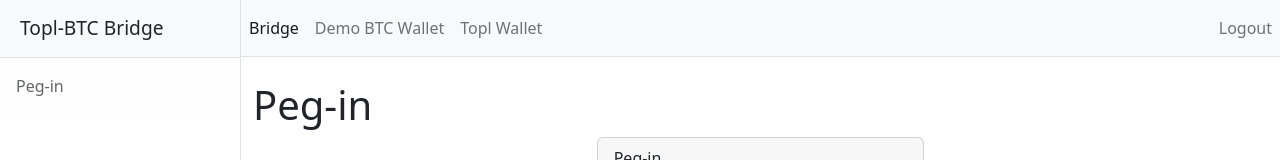
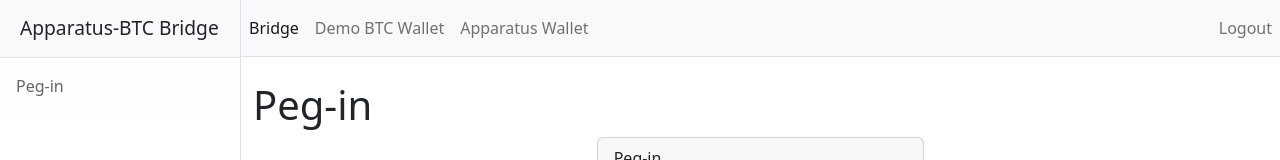
Before and after one commit to Topl/topl-btc-bridge, a React (Vite) app in the folder bridge-ui/: page /pegin in a window 1280 px wide. Shown: the top 160 px of the page. Built offline with nearby package versions, Linux system fonts and the light colour scheme.

Commit message:
Replace Topl by Apparatus

```diff
--- a/bridge-ui/src/Frame.tsx
+++ b/bridge-ui/src/Frame.tsx
@@ -56,6 +56,7 @@ async function checkAndTransitionFromWaitingForRedemption(session: SessionInform
       clearInterval(sessionPoll)
     }
   } else if (response.status == 404) {
+    claimedTBTC(setSession, session);
     // this is because the minting status is not found, so we can assume that the minting is complete
     clearInterval(sessionPoll)
   }
@@ -95,7 +96,7 @@ function Frame() {
   return (
     <>
       <div className="border-end bg-white" id="sidebar-wrapper">
-        <div className="sidebar-heading border-bottom bg-light">Topl-BTC Bridge</div>
+        <div className="sidebar-heading border-bottom bg-light">Apparatus-BTC Bridge</div>
         <div className="list-group list-group-flush">
           <Link className="list-group-item list-group-item-action list-group-item-light p-3" to={`/pegin`}>Peg-in</Link>
         </div>
@@ -110,7 +111,7 @@ function Frame() {
               <a className="nav-link" aria-current="page" href="/demo-btc-wallet">Demo BTC Wallet</a>
             </li>
             <li className='nav-item'>
-              <a className="nav-link" aria-current="page" href="/demo-btc-wallet">Topl Wallet</a>
+              <a className="nav-link" aria-current="page" href="/demo-btc-wallet">Apparatus Wallet</a>
             </li>
           </ul>
           <ul className="navbar-nav ms-auto mt-2 mt-lg-0">
```
Also changed, not shown: 1 other file (tests, documents, lock files or other folders).
